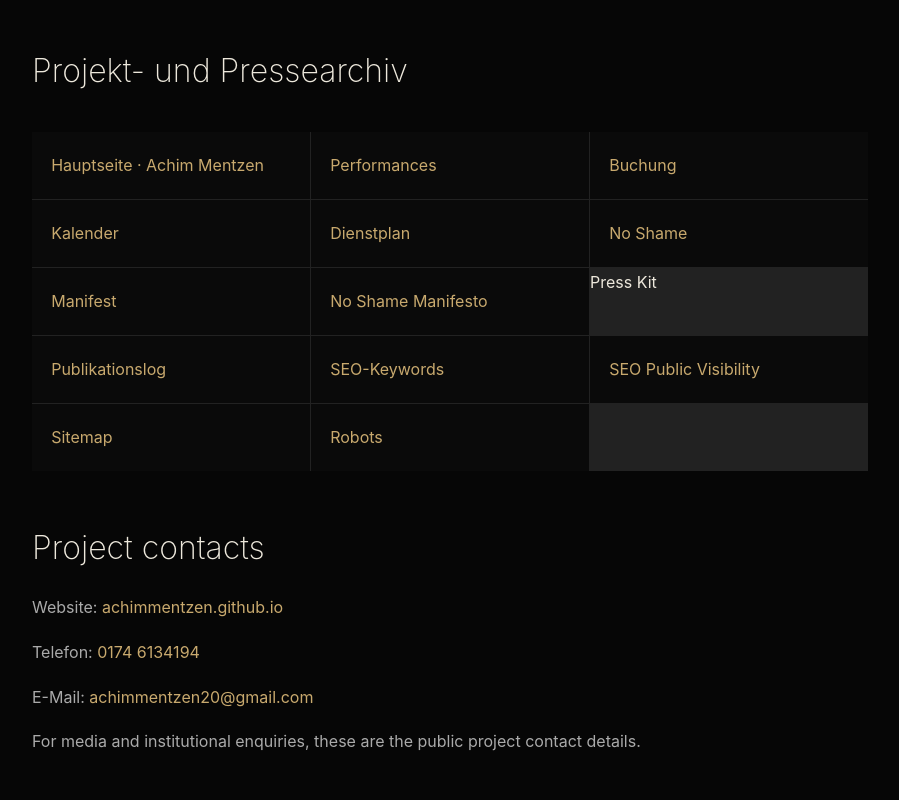
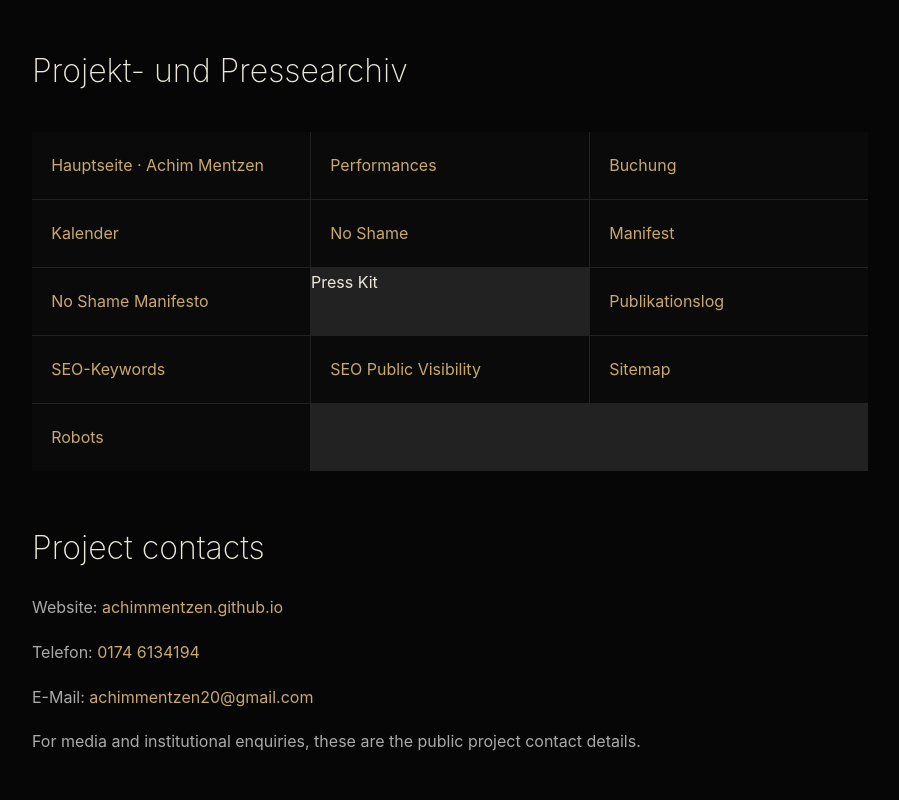
Before and after one commit to achimmentzen/achimmentzen.github.io, a plain HTML site: page presse.html in a window 1280 px wide. Shown: the part 2560-3360 px from the top of the page, without its empty margins (190-1089 px from the left). Drawn offline with Linux system fonts and the light colour scheme.

Commit message:
Remove schedule link from press archive

```diff
--- a/presse.html
+++ b/presse.html
@@ -27,7 +27,7 @@
 <h2>The artistic project</h2><p>Living Sculpture uses the artist's own body as the material of a live performance. The project examines nudity, shame, social norms, visibility and bodily self-determination.</p><p><strong>The human body is not obscene.</strong></p><p>The work does not ask audiences to adopt one particular view. It places an openly presented adult human body into a defined artistic and social context and documents the reactions, conversations and questions that arise.</p>
 <h2>The seven-day performance</h2><ul><li>seven consecutive days</li><li>continuous presence within the agreed performance area</li><li>ordinary activities such as sleeping, eating and conversation</li><li>audience dialogue within defined rules</li><li>agreed photography and video documentation</li><li>explicit safety, consent and house rules</li></ul><p>The performance is presented as art and is not a sexual service.</p>
 <h2>Professional background</h2><p>Achim Mentzen trained as a forwarding and logistics professional and later worked for many years in international sales, key account management, marketing and company leadership. He has held roles including Sales Manager, Key Account Manager and Prokurist and has worked with international customers and partners.</p><p>His qualifications include <strong>Fachkaufmann für Marketing (IHK)</strong>, quality-management and auditing qualifications, and later training in digital marketing, SEM/web analytics, content marketing, social media and e-commerce.</p>
-<h2>Projekt- und Pressearchiv</h2><div class="links"><a href="index.html">Hauptseite · Achim Mentzen</a><a href="performances.html">Performances</a><a href="buchung.html">Buchung</a><a href="kalender.html">Kalender</a><a href="dienstplan.html">Dienstplan</a><a href="no-shame.html">No Shame</a><a href="MANIFEST.md">Manifest</a><a href="NO_SHAME_MANIFESTO.md">No Shame Manifesto</a>Press Kit<a href="PUBLICATION_LOG.md">Publikationslog</a><a href="SEO_KEYWORDS.md">SEO-Keywords</a><a href="SEO_PUBLIC_VISIBILITY.md">SEO Public Visibility</a><a href="sitemap.xml">Sitemap</a><a href="robots.txt">Robots</a></div>
+<h2>Projekt- und Pressearchiv</h2><div class="links"><a href="index.html">Hauptseite · Achim Mentzen</a><a href="performances.html">Performances</a><a href="buchung.html">Buchung</a><a href="kalender.html">Kalender</a><a href="no-shame.html">No Shame</a><a href="MANIFEST.md">Manifest</a><a href="NO_SHAME_MANIFESTO.md">No Shame Manifesto</a>Press Kit<a href="PUBLICATION_LOG.md">Publikationslog</a><a href="SEO_KEYWORDS.md">SEO-Keywords</a><a href="SEO_PUBLIC_VISIBILITY.md">SEO Public Visibility</a><a href="sitemap.xml">Sitemap</a><a href="robots.txt">Robots</a></div>
 <h2>Project contacts</h2><p>Website: <a href="index.html">achimmentzen.github.io</a></p><p>Telefon: <a href="tel:+491746134194">0174 6134194</a></p><p>E-Mail: <a href="mailto:achimmentzen20@gmail.com">achimmentzen20@gmail.com</a></p><p>For media and institutional enquiries, these are the public project contact details.</p>
 
 <section class="themenbereich" id="sichtbarkeit-koerper"><div class="eyebrow">Kernmotiv der Performance</div><h2>Nacktheit, Sichtbarkeit<br><em>und 24/7-Präsenz.</em></h2><p>Im Zentrum von „Living Sculpture“ steht der vollständig sichtbare menschliche Körper. Der nackte Körper wird nicht versteckt, sondern sichtbar, erfahrbar und über sieben Tage zum kontinuierlichen Bestandteil der Performance – <strong>24 Stunden täglich.</strong></p><p>Das Projekt verbindet Nacktheit, körperliche Sichtbarkeit, Öffentlichkeit, Scham, Wahrnehmung und Selbstbestimmung in einer realen, zeitlich begrenzten Performance.</p></section>
```
